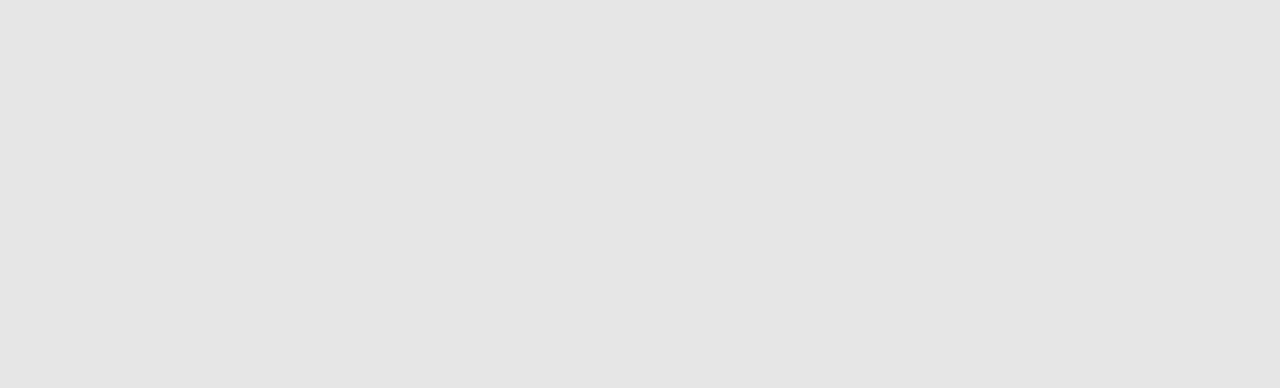
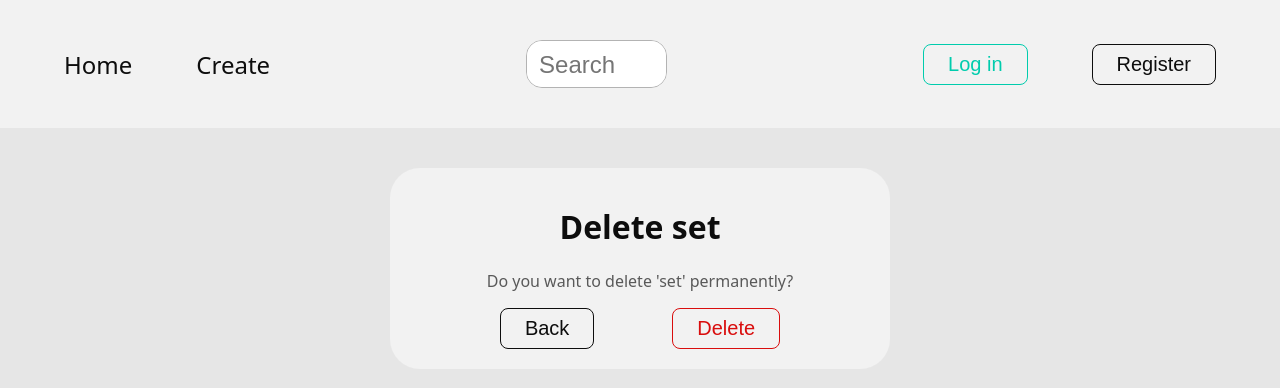
Before and after one commit to MartinJokl/flashcards, a React (Vite) app in the folder front/: page /delete/1 in a window 1280 px wide. Before the commit this address had no page. Shown: the top 388 px of the page. Built offline with nearby package versions, Linux system fonts and the light colour scheme; no server answers.

Commit message:
Add deleting sets to the front end

```diff
--- a/front/src/App.tsx
+++ b/front/src/App.tsx
@@ -19,6 +19,7 @@ import PractisePage from './pages/practise/PractisePage';
 import TestPage from './pages/test/TestPage';
 import CreatePage from './pages/create/CreatePage';
 import EditPage from './pages/edit/EditPage';
+import DeletePage from './pages/delete/DeletePage';
 import './App.css'
 
 interface userIdJwtPayload extends JwtPayload {
@@ -64,6 +65,7 @@ function App() {
         <Route path='/settings' element={<SettingsPage />} />
         <Route path='/create' element={<CreatePage />} />
         <Route path='/edit/:id' element={<EditPage />} />
+        <Route path='/delete/:id' element={<DeletePage />} />
         <Route path='/practise/:id' element={<PractisePage />}/>
         <Route path='/test/:id' element={<TestPage />}/>
         <Route path='/:id' element={<SetPage />} />
--- a/front/src/components/SetsDisplay.tsx
+++ b/front/src/components/SetsDisplay.tsx
@@ -53,7 +53,7 @@ function SetsDisplay() {
     normalAxios.get(`/api/sets?${params.toString()}`)
       .then((response: AxiosResponse<SetsResponse>) => {
         if (response.status === 200) {
-          if (response.data.hits) {
+          if (response.data.hits !== undefined) {
             setHits(response.data.hits)
           }
           setSets(response.data.sets)
--- /dev/null
+++ b/front/src/pages/delete/DeletePage.tsx
@@ -0,0 +1,53 @@
+import Header from "../../components/Header";
+import { Link, useNavigate, useParams } from 'react-router';
+import { authedAxios, normalAxios } from "../../axiosInstance";
+import type { AxiosResponse } from "axios";
+import type { MessageResponse, SetResponse } from "../../types/responses";
+import { useEffect, useState } from "react";
+
+function ChangeUsernamePage() {
+  const navigate = useNavigate();
+
+  const params = useParams();
+
+  const [setName, setSetName] = useState('set');
+
+  useEffect(() => {
+    normalAxios.get(`/api/sets/${params.id}`)
+      .then((response: AxiosResponse<SetResponse>) => {
+        if (response.status === 200) {
+          setSetName(response.data.name);
+        }
+      })
+  }, [params])
+
+  async function deleteSet(): Promise<void> {
+    const response: AxiosResponse<MessageResponse> = await authedAxios.delete(`/api/sets/${params.id}`);
+
+    if (response.status === 200){
+      navigate('/');
+    }
+    else {
+      console.log(response.data.message)
+    }
+  }
+
+  return (
+    <>
+      <title>Flashcards delete set</title>
+
+      <Header />
+
+      <div className="container settings-container central-container">
+        <h1>Delete set</h1>
+        <p>Do you want to delete '{setName}' permanently?</p>
+        <div className="settings-change-buttons-container">
+          <Link to={`/${params.id}`}><button className='secondary-button'>Back</button></Link>
+          <button onClick={deleteSet} className='red-button'>Delete</button>
+        </div>
+      </div>
+    </>
+  )
+}
+
+export default ChangeUsernamePage;
```
